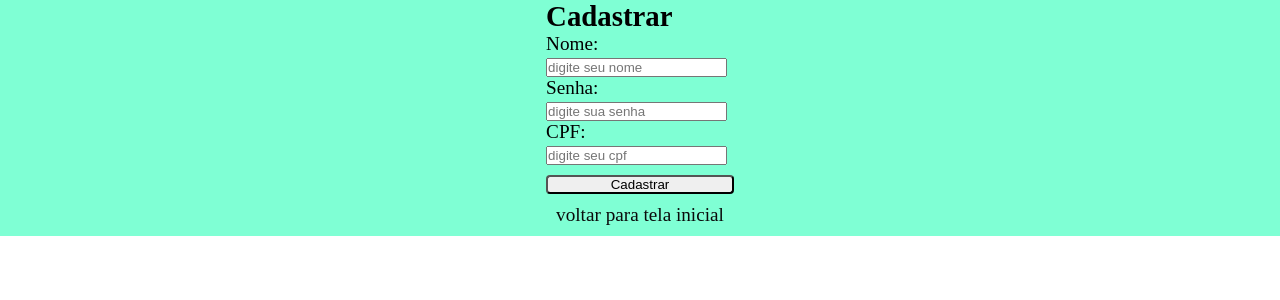
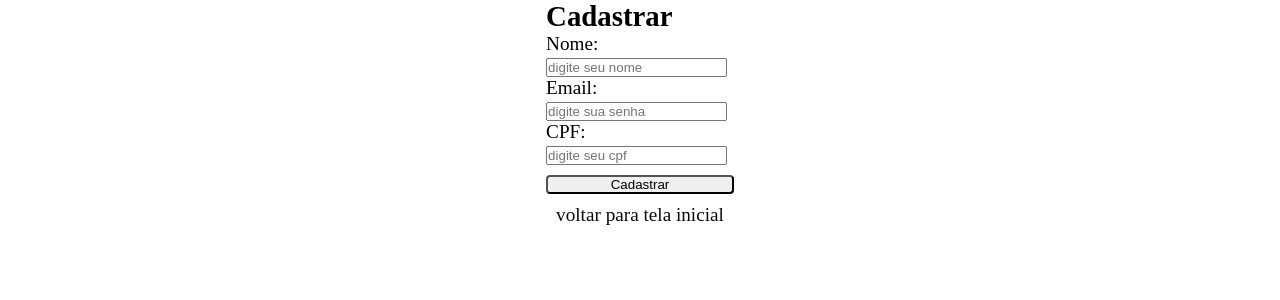
Before and after one commit to brucealberto/processo-hgtx, a React (Vite) app in the folder frontend/: page /register in a window 1280 px wide. Shown: the top 300 px of the page. Built offline with nearby package versions, Linux system fonts and the light colour scheme.

Commit message:
fix: css, Login,Home

```diff
--- a/frontend/src/screens/Home.jsx
+++ b/frontend/src/screens/Home.jsx
@@ -1,15 +1,16 @@
 import axios from 'axios';
 import { useState } from 'react';
 import { useEffect } from "react"
+import { Link } from 'react-router-dom';
 
 export const Home = () => {
   const [users, setUsers] = useState([])
   useEffect(()=> {
-    async function getPosts() {
+    async function getUsers() {
      const { data } = await axios.get('http://localhost:3006/user')
      setUsers(data);
     }
-    getPosts()
+    getUsers()
   }, [])
 
 
@@ -38,6 +39,7 @@ export const Home = () => {
             </tbody>
            </table>
               <hr />
+              <Link className='link' to="/"> voltar para tela inicial</Link>
 
       </div>
     </div>
--- a/frontend/src/screens/Login.jsx
+++ b/frontend/src/screens/Login.jsx
@@ -1,17 +1,20 @@
 import { CustomInput } from '../components/CustomInput';
 import { Link } from 'react-router-dom';
 import './login.css';
+import axios from 'axios';
 export const Login = () => {
-  function handleSubmit(data) {
-    console.log(data);
-  }
+
+  // async function handleSubmit(data) {
+  //  let response = await axios.post('http://localhost:3006/user', data);
+  //  console.log(response);
+  // }
 
   return (
     <div className='login'>
-      <form onSubmit={handleSubmit} autoComplete='false'>
+      <form  autoComplete='false'>
         <h2>Login</h2>
         <CustomInput type='text' label='Nome:' place='digite seu nome' />
-        <CustomInput type='password' label='Senha:' place='digite sua senha' />
+        <CustomInput type='email' label='Email:' place='digite sua senha' />
 
       <button className='button' type='submit'>Entrar</button>
         <Link className='link' to="/register">criar uma conta</Link>
--- a/frontend/src/screens/Register.jsx
+++ b/frontend/src/screens/Register.jsx
@@ -12,7 +12,7 @@ export const Register = () => {
       <form onSubmit={handleSubmit} autoComplete='false'>
         <h2>Cadastrar</h2>
         <CustomInput type='text' label='Nome:' place='digite seu nome' />
-        <CustomInput type='password' label='Senha:' place='digite sua senha' />
+        <CustomInput type='email' label='Email:' place='digite sua senha' />
         <CustomInput type='text' label='CPF:' place='digite seu cpf' />
 
       <button className='button' type='submit'>Cadastrar</button>
--- a/frontend/src/screens/login.css
+++ b/frontend/src/screens/login.css
@@ -2,7 +2,6 @@
   display: flex;
   flex-direction: column;
   align-items: center;
-  background-color: aquamarine;
   font-size: larger;
 }
 
```
